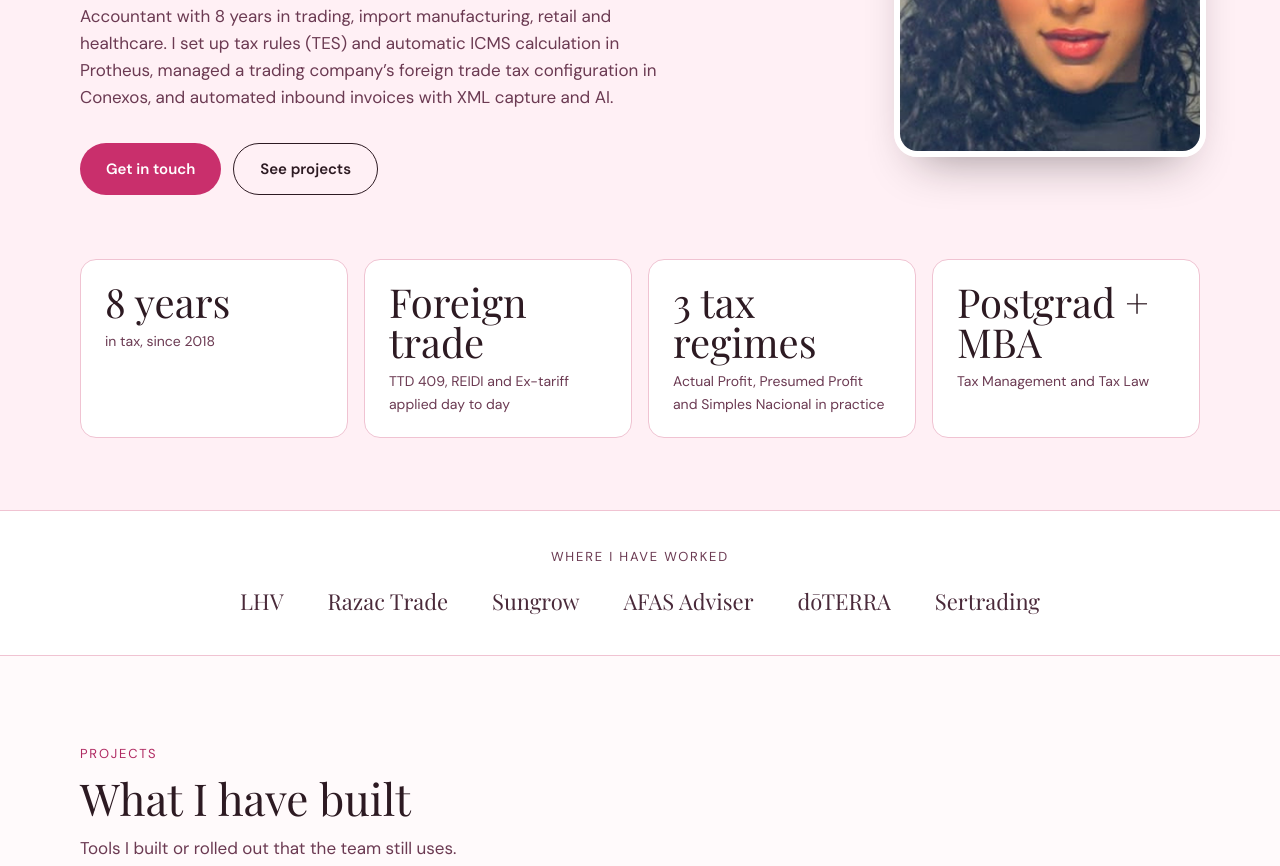
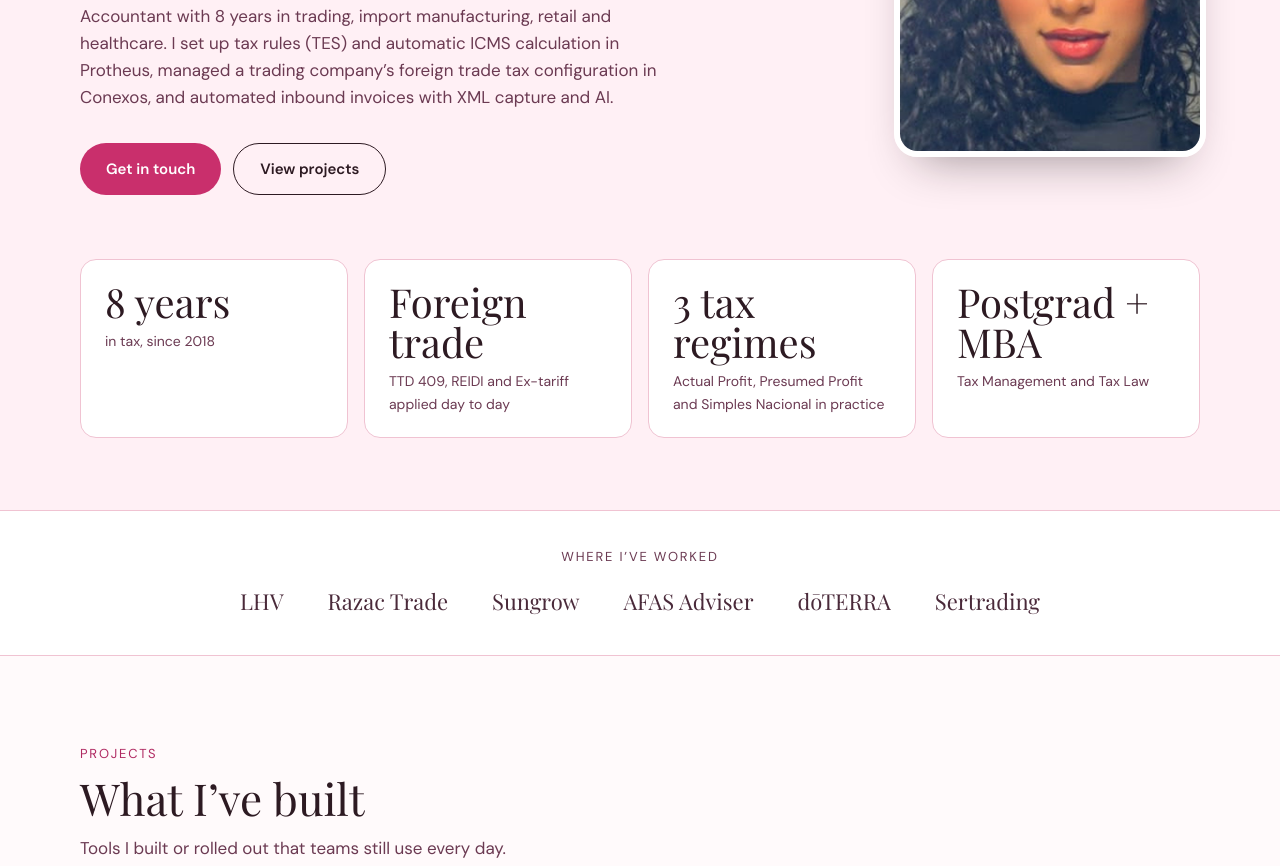
Before and after one commit to juliamota-00/portfolio, a website: page index.html in a window 1280 px wide. Shown: the part 435-1301 px from the top of the page. Drawn offline with nearby package versions, Linux system fonts and the light colour scheme; a web font is replaced by a local one.

Commit message:
Inglês mais natural em títulos e chamadas
Co-Authored-By: Claude Opus 5.5 <noreply@anthropic.com>
Claude-Session: https://claude.ai/code/session_01PNMFqMibXoepDsjaeSnmLV

```diff
--- a/index.html
+++ b/index.html
@@ -254,10 +254,10 @@ section{scroll-margin-top:16px}
     'h.tag': 'Accountant · Active CRC-SP license',
     'h.lead': 'Correct tax rules in the ERP, imports without cost surprises, and automation that takes data entry out of tax work.',
     'h.sub': 'Accountant with 8 years in trading, import manufacturing, retail and healthcare. I set up tax rules (TES) and automatic ICMS calculation in Protheus, managed a trading company’s foreign trade tax configuration in Conexos, and automated inbound invoices with XML capture and AI.',
-    'h.cta1': 'Get in touch', 'h.cta2': 'See projects',
+    'h.cta1': 'Get in touch', 'h.cta2': 'View projects',
     'n1a': '8 years', 'n1b': 'in tax, since 2018', 'n2a': 'Foreign trade', 'n2b': 'TTD 409, REIDI and Ex-tariff applied day to day', 'n3a': '3 tax regimes', 'n3b': 'Actual Profit, Presumed Profit and Simples Nacional in practice', 'n4a': 'Postgrad + MBA', 'n4b': 'Tax Management and Tax Law',
-    'emp': 'Where I have worked',
-    'p.k': 'Projects', 'p.h': 'What I have built', 'p.sub': 'Tools I built or rolled out that the team still uses.',
+    'emp': 'Where I’ve worked',
+    'p.k': 'Projects', 'p.h': 'What I’ve built', 'p.sub': 'Tools I built or rolled out that teams still use every day.',
     'p1.k': 'Featured project · 2026', 'p1.h': 'Admin & Finance Hub',
     'p1.d': 'A web dashboard for a group of four healthcare companies, connected to the Bling ERP and Mercado Pago APIs. It brought into one place the financial management that used to be spread across spreadsheets, one per company.',
     'r1a': '4 companies', 'r1b': 'in a single dashboard', 'r2a': '2 APIs', 'r2b': 'Bling and Mercado Pago', 'r3a': 'Reconciliation', 'r3b': 'receipts × receivables',
@@ -286,7 +286,7 @@ section{scroll-margin-top:16px}
     'f1': 'Postgraduate degree in Tax Management', 'f2': 'MBA in Tax Law', 'f3': 'Bachelor’s degree in Accounting', 'f3b': 'Universidade Santo Amaro (UNISA) · 2019 – 2023',
     'f.r': 'License and certifications', 'f4': 'Professional license CRC-SP', 'f4b': 'Passed the CFC Accounting Qualification Exam (1st edition/2024) · licensed in 06/2024',
     'f6b': 'RAMO · Tax, Master Data and Sales · 02/2023', 'f7': 'Languages', 'f7b': 'Portuguese (native) · English (intermediate)',
-    'ct.h': 'Let’s <em style="color: #f3b6c8">talk?</em>', 'ct.d': 'Open to conversations about tax configuration, foreign trade and tax process automation.',
+    'ct.h': 'Let’s <em style="color: #f3b6c8">talk</em>', 'ct.d': 'Open to conversations about tax configuration, foreign trade and tax process automation.',
     'ct.q': 'Well-configured tax rules mean taxes paid right, credits used and less rework at month-end.',
     'foot': '© 2026 Júlia Mota · São Paulo, Brazil', 'alt.foto': 'Photo of Júlia Mota'
   };
```
